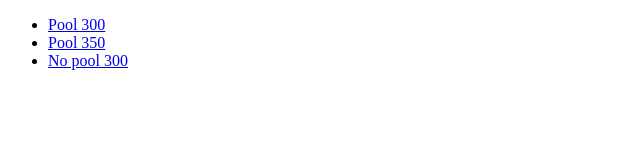
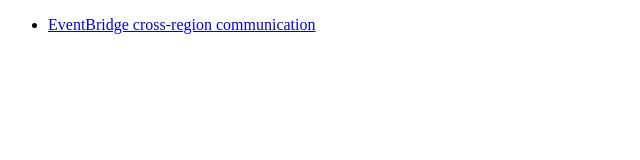
Before and after one commit to vitaliislobodianyk-okta/vitaliislobodianyk-okta.github.io, a plain HTML site: page index.html in a window 1280 px wide. Shown: the whole page, without its empty margins (0-640 px from the left). Drawn offline with Linux system fonts and the light colour scheme.

Commit message:
Modified structure

```diff
--- a/index.html
+++ b/index.html
@@ -5,9 +5,7 @@
 </head>
 <body>
 <ul>
-    <li><a href="s300/index.html">Pool 300</a></li>
-    <li><a href="s350/index.html">Pool 350</a></li>
-    <li><a href="ns300/index.html">No pool 300</a></li>
+    <li><a href="eb.html">EventBridge cross-region communication</a></li>
 </ul>
 </body>
 </html>
```
Also changed, not shown: eb.html (added, +9 -0 lines), 1 other file.
